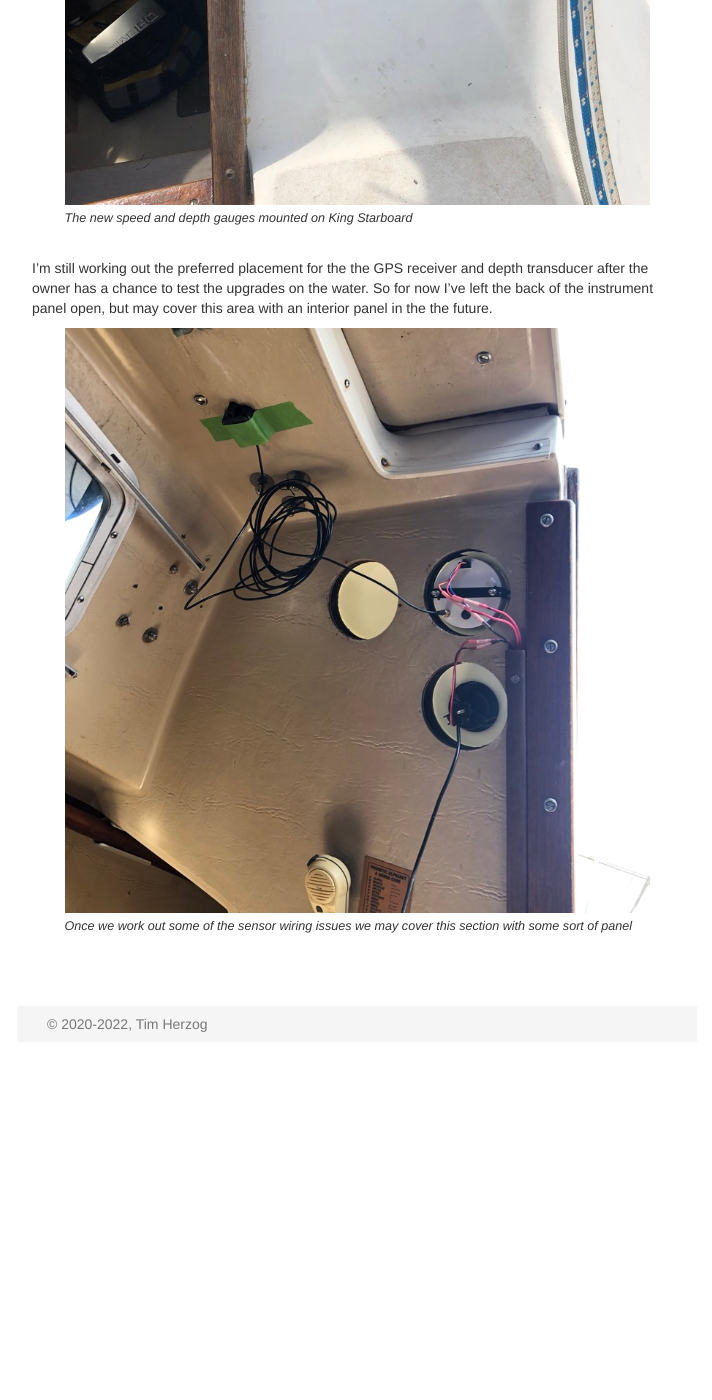
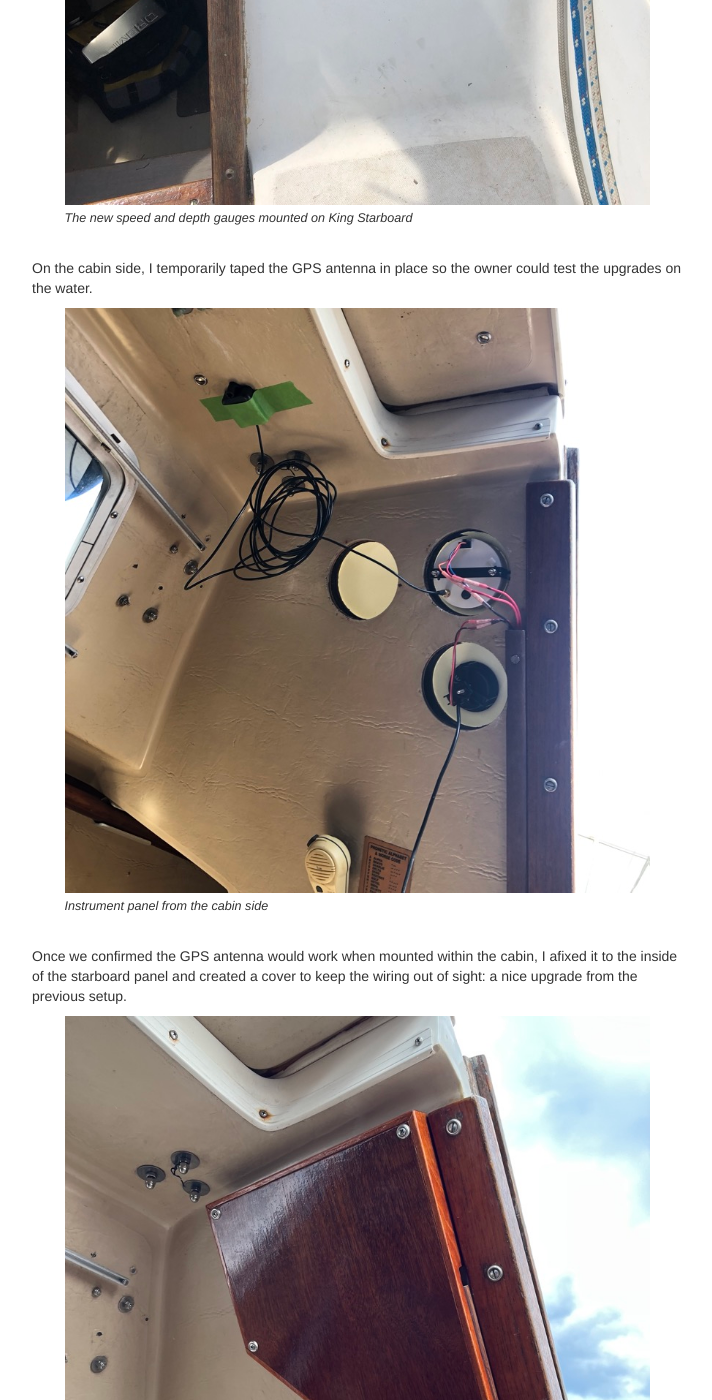
Before and after one commit to tgherzog/boatworks, a Jekyll site: the page built from recent/_posts/2022-05-21-catalina-electrics.md, in a window 1280 px wide and 1400 px high, scrolled down 7255 px. Shown: the whole window, without its empty margins (283-995 px from the left). Built offline with Jekyll 4.4.1, drawn with Linux system fonts in a browser that asks for light colours; before the commit the page ends 8297 px from its top, so only the background shows below that; some of the changed text lies outside the part shown.

Commit message:
Update distribution panel post

```diff
--- a/recent/_posts/2022-05-21-catalina-electrics.md
+++ b/recent/_posts/2022-05-21-catalina-electrics.md
@@ -65,7 +65,10 @@ another mounting panel for the new instruments out of King Starboard.
 
 ![Finished cockpit panel](images/panel/finished-cockpit-panel-front-web.jpg "The new speed and depth gauges mounted on King Starboard")
 
-I'm still working out the preferred placement for the the GPS receiver and depth transducer after the owner has a
-chance to test the upgrades on the water. So for now I've left the back of the instrument panel open, but may cover this area with an interior panel in the the future.
+On the cabin side, I temporarily taped the GPS antenna in place so the owner could test the upgrades on the water.
 
-![Back side of instrument panel](images/panel/finished-cockpit-panel-rear-web.jpg "Once we work out some of the sensor wiring issues we may cover this section with some sort of panel")
+![Back side of instrument panel](images/panel/finished-cockpit-panel-rear-web.jpg "Instrument panel from the cabin side")
+
+Once we confirmed the GPS antenna would work when mounted within the cabin, I afixed it to the inside of the starboard panel and created a cover to keep the wiring out of sight: a nice upgrade from the previous setup.
+
+![Instrument panel cover](images/panel/finished-cockpit-panel-rear-cover-web.jpg "A mahogany panel to cover the new instrument wiring")
```
Also changed, not shown: recent/images/panel/finished-cockpit-panel-rear-cover-web.jpg (added).
